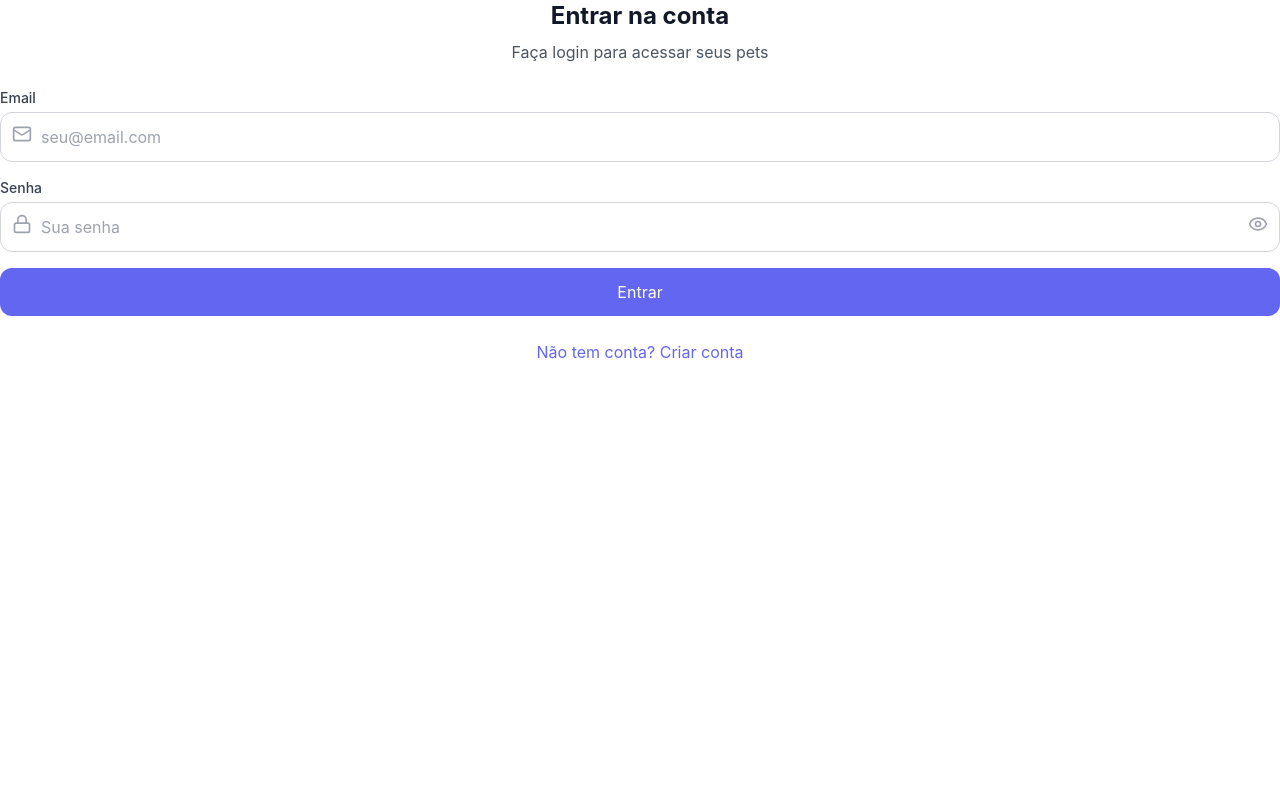
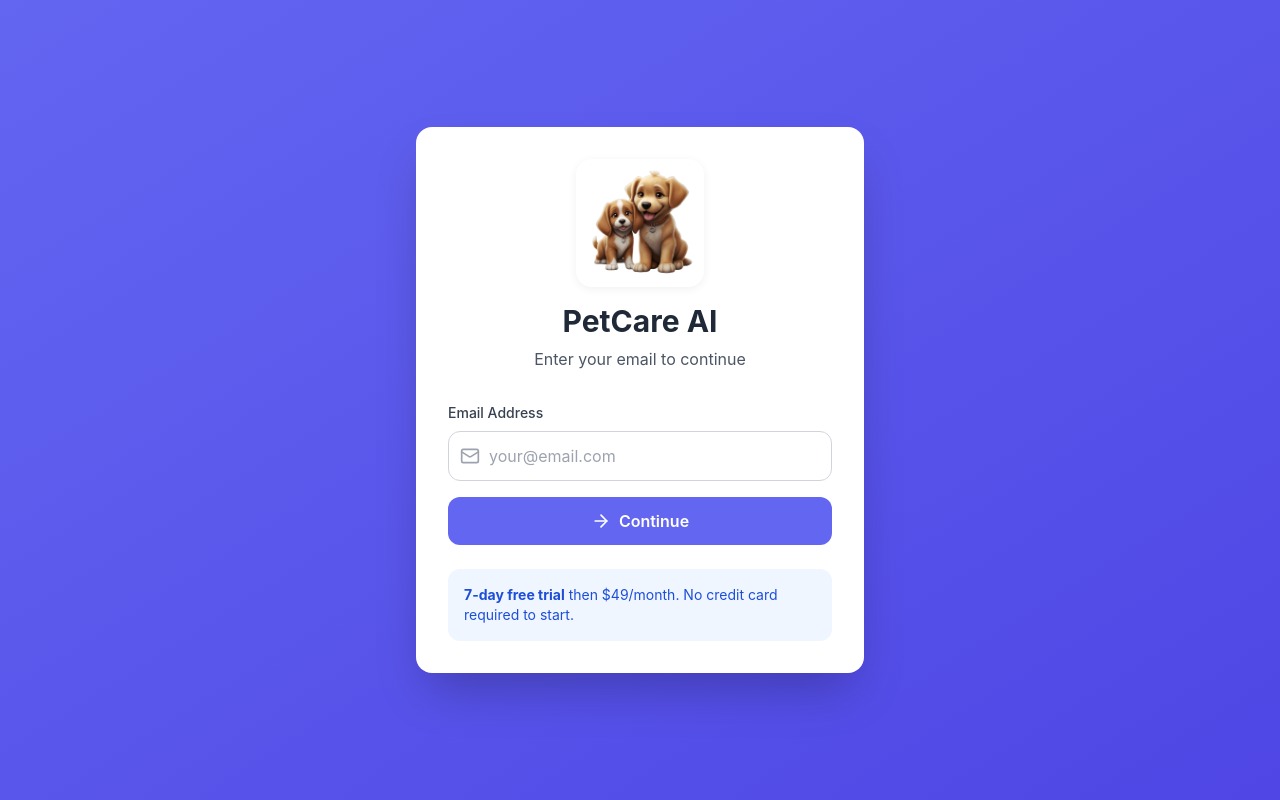
Before and after one commit to RafaelCaum/petcare-ai, a React (Vite) app: page / in a window 1280 px wide. Built offline with nearby package versions, Linux system fonts and the light colour scheme.

Commit message:
Reverted to commit 9d35f5574917ed4da9ce1e21de41a675f06c4a1e

```diff
--- a/src/components/EmailLogin.tsx
+++ b/src/components/EmailLogin.tsx
@@ -1,301 +1,184 @@
-
 import React, { useState } from 'react';
-import { Mail, Lock, Eye, EyeOff, ArrowLeft } from 'lucide-react';
-import { supabase } from '../integrations/supabase/client';
+import { Mail, ArrowRight, Loader2 } from 'lucide-react';
+import { supabase } from '@/integrations/supabase/client';
 import { toast } from 'sonner';
-import OTPExpiryHandler from './OTPExpiryHandler';
 
 interface EmailLoginProps {
-  onSuccess: () => void;
+  onLogin: (email: string, userData: any) => void;
 }
 
-const EmailLogin: React.FC<EmailLoginProps> = ({ onSuccess }) => {
+const EmailLogin: React.FC<EmailLoginProps> = ({ onLogin }) => {
   const [email, setEmail] = useState('');
-  const [password, setPassword] = useState('');
-  const [otp, setOtp] = useState('');
-  const [showPassword, setShowPassword] = useState(false);
+  const [name, setName] = useState('');
+  const [phone, setPhone] = useState('');
   const [isLoading, setIsLoading] = useState(false);
-  const [mode, setMode] = useState<'signin' | 'signup' | 'otp'>('signin');
-  const [otpSentTime, setOtpSentTime] = useState<Date | null>(null);
+  const [isNewUser, setIsNewUser] = useState(false);
 
-  const handleSignIn = async (e: React.FormEvent) => {
+  const handleSubmit = async (e: React.FormEvent) => {
     e.preventDefault();
-    if (!email || !password) {
-      toast.error('Por favor, preencha todos os campos');
+    if (!email) return;
+
+    setIsLoading(true);
+
+    try {
+      // Check if user exists
+      const { data: existingUser, error: checkError } = await supabase
+        .from('users')
+        .select('*')
+        .eq('email', email)
+        .maybeSingle();
+
+      if (checkError) {
+        throw checkError;
+      }
+
+      if (existingUser) {
+        // User exists, log them in
+        onLogin(email, existingUser);
+        toast.success('Welcome back!');
+      } else {
+        // New user, show registration form
+        if (!isNewUser) {
+          setIsNewUser(true);
+          setIsLoading(false);
           return;
         }
 
-    setIsLoading(true);
-    try {
-      const { data, error } = await supabase.auth.signInWithPassword({
-        email,
-        password,
-      });
-
-      if (error) {
-        if (error.message.includes('Email not confirmed')) {
-          toast.error('Email não confirmado. Verifique sua caixa de entrada.');
-        } else if (error.message.includes('Invalid login credentials')) {
-          toast.error('Email ou senha incorretos');
-        } else {
-          toast.error('Erro ao fazer login: ' + error.message);
-        }
+        if (!name) {
+          toast.error('Please enter your name');
+          setIsLoading(false);
           return;
         }
 
-      if (data.user && data.session) {
-        toast.success('Login realizado com sucesso!');
-        onSuccess();
+        // Create new user
+        const { data: newUser, error: createError } = await supabase
+          .from('users')
+          .insert({
+            email,
+            name,
+            phone: phone || null,
+            subscription_status: 'trial',
+            trial_start_date: new Date().toISOString(),
+          })
+          .select()
+          .single();
+
+        if (createError) {
+          throw createError;
+        }
+
+        onLogin(email, newUser);
+        toast.success('Account created! Welcome to PetCare AI!');
       }
     } catch (error) {
-      toast.error('Erro inesperado durante o login');
+      console.error('Login error:', error);
+      toast.error('Error accessing your account. Please try again.');
     } finally {
       setIsLoading(false);
     }
   };
 
-  const handleSignUp = async (e: React.FormEvent) => {
-    e.preventDefault();
-    if (!email || !password) {
-      toast.error('Por favor, preencha todos os campos');
-      return;
-    }
-
-    if (password.length < 6) {
-      toast.error('A senha deve ter pelo menos 6 caracteres');
-      return;
-    }
-
-    setIsLoading(true);
-    try {
-      const redirectUrl = `${window.location.origin}/`;
-
-      const { data, error } = await supabase.auth.signUp({
-        email,
-        password,
-        options: {
-          emailRedirectTo: redirectUrl
-        }
-      });
-
-      if (error) {
-        if (error.message.includes('already registered')) {
-          toast.error('Este email já está cadastrado. Tente fazer login.');
-          setMode('signin');
-        } else {
-          toast.error('Erro ao criar conta: ' + error.message);
-        }
-        return;
-      }
-
-      if (data.user && !data.session) {
-        setOtpSentTime(new Date());
-        setMode('otp');
-        toast.success('Código de confirmação enviado para seu email!');
-      } else if (data.user && data.session) {
-        toast.success('Conta criada com sucesso!');
-        onSuccess();
-      }
-    } catch (error) {
-      toast.error('Erro inesperado durante o cadastro');
-    } finally {
-      setIsLoading(false);
-    }
-  };
-
-  const handleOTPVerification = async (e: React.FormEvent) => {
-    e.preventDefault();
-    if (!otp || otp.length !== 6) {
-      toast.error('Por favor, digite o código de 6 dígitos');
-      return;
-    }
-
-    setIsLoading(true);
-    try {
-      const { data, error } = await supabase.auth.verifyOtp({
-        email,
-        token: otp,
-        type: 'signup'
-      });
-
-      if (error) {
-        if (error.message.includes('expired')) {
-          toast.error('Código expirado. Solicite um novo código.');
-        } else if (error.message.includes('invalid')) {
-          toast.error('Código inválido. Verifique e tente novamente.');
-        } else {
-          toast.error('Erro na verificação: ' + error.message);
-        }
-        return;
-      }
-
-      if (data.user && data.session) {
-        toast.success('Email confirmado! Bem-vindo!');
-        onSuccess();
-      }
-    } catch (error) {
-      toast.error('Erro inesperado na verificação');
-    } finally {
-      setIsLoading(false);
-    }
-  };
-
-  const handleResendOTP = async () => {
-    const { error } = await supabase.auth.resend({
-      type: 'signup',
-      email,
-    });
-
-    if (error) {
-      throw new Error(error.message);
-    }
-
-    setOtpSentTime(new Date());
-  };
-
-  if (mode === 'otp') {
   return (
-      <div className="space-y-6">
-        <div className="text-center">
-          <h2 className="text-2xl font-bold text-gray-900 mb-2">
-            Confirme seu email
-          </h2>
-          <p className="text-gray-600">
-            Enviamos um código de 6 dígitos para
-          </p>
-          <p className="text-primary font-medium">{email}</p>
-        </div>
-
-        <form onSubmit={handleOTPVerification} className="space-y-4">
-          <div>
-            <label htmlFor="otp" className="block text-sm font-medium text-gray-700 mb-1">
-              Código de confirmação
-            </label>
-            <input
-              id="otp"
-              type="text"
-              value={otp}
-              onChange={(e) => setOtp(e.target.value.replace(/\D/g, '').slice(0, 6))}
-              placeholder="000000"
-              className="w-full px-4 py-3 border border-gray-300 rounded-lg text-center text-2xl font-mono tracking-widest focus:ring-2 focus:ring-primary focus:border-transparent"
-              maxLength={6}
-              required
+    <div className="min-h-screen bg-gradient-to-br from-primary to-primary-dark flex items-center justify-center p-4">
+      <div className="max-w-md w-full bg-white rounded-2xl shadow-2xl p-8">
+        <div className="text-center mb-8">
+          <div className="mb-4">
+            <img
+              src="/lovable-uploads/37225868-33f4-46a9-a18a-13e3f2174f41.png"
+              alt="PetCare AI - Two cute dogs"
+              className="w-32 h-32 mx-auto rounded-2xl shadow-gentle object-cover"
             />
           </div>
-
-          <OTPExpiryHandler
-            onResendOTP={handleResendOTP}
-            otpSentTime={otpSentTime}
-            expiryMinutes={30}
-          />
-
-          <button
-            type="submit"
-            disabled={isLoading || otp.length !== 6}
-            className="w-full bg-primary text-white py-3 px-4 rounded-lg hover:bg-primary-dark transition-colors disabled:opacity-50 disabled:cursor-not-allowed"
-          >
-            {isLoading ? 'Verificando...' : 'Confirmar código'}
-          </button>
-
-          <button
-            type="button"
-            onClick={() => setMode('signup')}
-            className="w-full flex items-center justify-center text-gray-600 hover:text-gray-800 transition-colors"
-          >
-            <ArrowLeft size={16} className="mr-2" />
-            Voltar
-          </button>
-        </form>
-      </div>
-    );
-  }
-
-  return (
-    <div className="space-y-6">
-      <div className="text-center">
-        <h2 className="text-2xl font-bold text-gray-900 mb-2">
-          {mode === 'signin' ? 'Entrar na conta' : 'Criar conta'}
-        </h2>
+          <h1 className="text-3xl font-bold text-gray-800 mb-2">PetCare AI</h1>
           <p className="text-gray-600">
-          {mode === 'signin'
-            ? 'Faça login para acessar seus pets'
-            : 'Crie sua conta para começar'
-          }
+            {isNewUser ? 'Create your account' : 'Enter your email to continue'}
           </p>
         </div>
 
-      <form onSubmit={mode === 'signin' ? handleSignIn : handleSignUp} className="space-y-4">
+        <form onSubmit={handleSubmit} className="space-y-4">
           <div>
-          <label htmlFor="email" className="block text-sm font-medium text-gray-700 mb-1">
-            Email
+            <label className="block text-sm font-medium text-gray-700 mb-2">
+              Email Address
             </label>
             <div className="relative">
-            <Mail className="absolute left-3 top-3 h-5 w-5 text-gray-400" />
+              <Mail className="absolute left-3 top-1/2 transform -translate-y-1/2 text-gray-400" size={20} />
               <input
-              id="email"
                 type="email"
                 value={email}
                 onChange={(e) => setEmail(e.target.value)}
-              placeholder="seu@email.com"
-              className="w-full pl-10 pr-4 py-3 border border-gray-300 rounded-lg focus:ring-2 focus:ring-primary focus:border-transparent"
+                className="w-full pl-10 pr-4 py-3 border border-gray-300 rounded-lg focus:outline-none focus:ring-2 focus:ring-primary"
+                placeholder="your@email.com"
                 required
+                disabled={isLoading}
               />
             </div>
           </div>
 
+          {isNewUser && (
+            <>
               <div>
-          <label htmlFor="password" className="block text-sm font-medium text-gray-700 mb-1">
-            Senha
+                <label className="block text-sm font-medium text-gray-700 mb-2">
+                  Full Name
                 </label>
-          <div className="relative">
-            <Lock className="absolute left-3 top-3 h-5 w-5 text-gray-400" />
                 <input
-              id="password"
-              type={showPassword ? 'text' : 'password'}
-              value={password}
-              onChange={(e) => setPassword(e.target.value)}
-              placeholder="Sua senha"
-              className="w-full pl-10 pr-12 py-3 border border-gray-300 rounded-lg focus:ring-2 focus:ring-primary focus:border-transparent"
+                  type="text"
+                  value={name}
+                  onChange={(e) => setName(e.target.value)}
+                  className="w-full px-4 py-3 border border-gray-300 rounded-lg focus:outline-none focus:ring-2 focus:ring-primary"
+                  placeholder="Your full name"
                   required
-              minLength={mode === 'signup' ? 6 : undefined}
+                  disabled={isLoading}
                 />
-            <button
-              type="button"
-              onClick={() => setShowPassword(!showPassword)}
-              className="absolute right-3 top-3 text-gray-400 hover:text-gray-600"
-            >
-              {showPassword ? <EyeOff size={20} /> : <Eye size={20} />}
-            </button>
               </div>
-          {mode === 'signup' && (
-            <p className="text-xs text-gray-500 mt-1">
-              Mínimo de 6 caracteres
-            </p>
+
+              <div>
+                <label className="block text-sm font-medium text-gray-700 mb-2">
+                  Phone (Optional)
+                </label>
+                <input
+                  type="tel"
+                  value={phone}
+                  onChange={(e) => setPhone(e.target.value)}
+                  className="w-full px-4 py-3 border border-gray-300 rounded-lg focus:outline-none focus:ring-2 focus:ring-primary"
+                  placeholder="Your phone number"
+                  disabled={isLoading}
+                />
+              </div>
+            </>
           )}
-        </div>
 
           <button
             type="submit"
             disabled={isLoading}
-          className="w-full bg-primary text-white py-3 px-4 rounded-lg hover:bg-primary-dark transition-colors disabled:opacity-50 disabled:cursor-not-allowed"
+            className="w-full bg-primary hover:bg-primary-dark text-white font-semibold py-3 px-4 rounded-lg transition-colors flex items-center justify-center"
           >
-          {isLoading
-            ? (mode === 'signin' ? 'Entrando...' : 'Criando conta...')
-            : (mode === 'signin' ? 'Entrar' : 'Criar conta')
-          }
+            {isLoading ? (
+              <Loader2 className="animate-spin mr-2" size={20} />
+            ) : (
+              <ArrowRight className="mr-2" size={20} />
+            )}
+            {isLoading ? 'Processing...' : isNewUser ? 'Create Account' : 'Continue'}
           </button>
+
+          {isNewUser && (
+            <button
+              type="button"
+              onClick={() => setIsNewUser(false)}
+              className="w-full text-gray-600 hover:text-gray-800 py-2 transition-colors"
+              disabled={isLoading}
+            >
+              Already have an account? Sign in
+            </button>
+          )}
         </form>
 
-      <div className="text-center">
-        <button
-          onClick={() => setMode(mode === 'signin' ? 'signup' : 'signin')}
-          className="text-primary hover:text-primary-dark transition-colors"
-        >
-          {mode === 'signin'
-            ? 'Não tem conta? Criar conta'
-            : 'Já tem conta? Fazer login'
-          }
-        </button>
+        {!isNewUser && (
+          <div className="mt-6 p-4 bg-blue-50 rounded-lg">
+            <p className="text-sm text-blue-700">
+              <strong>7-day free trial</strong> then $49/month. No credit card required to start.
+            </p>
+          </div>
+        )}
       </div>
     </div>
   );
```
Also changed, not shown: src/components/OTPExpiryHandler.tsx (deleted, +0 -94 lines). Lines whose indentation alone changed are shown as unchanged.
